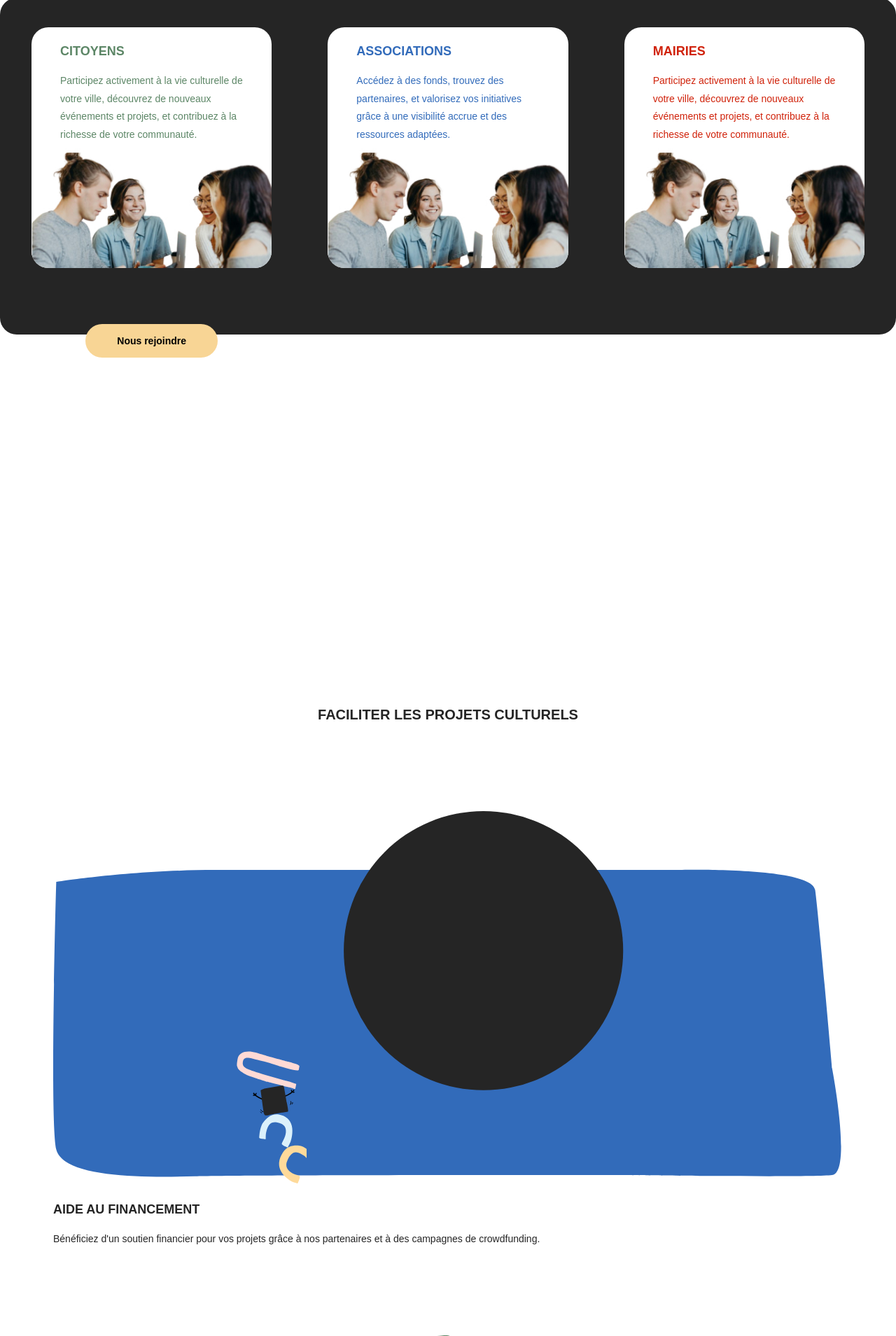
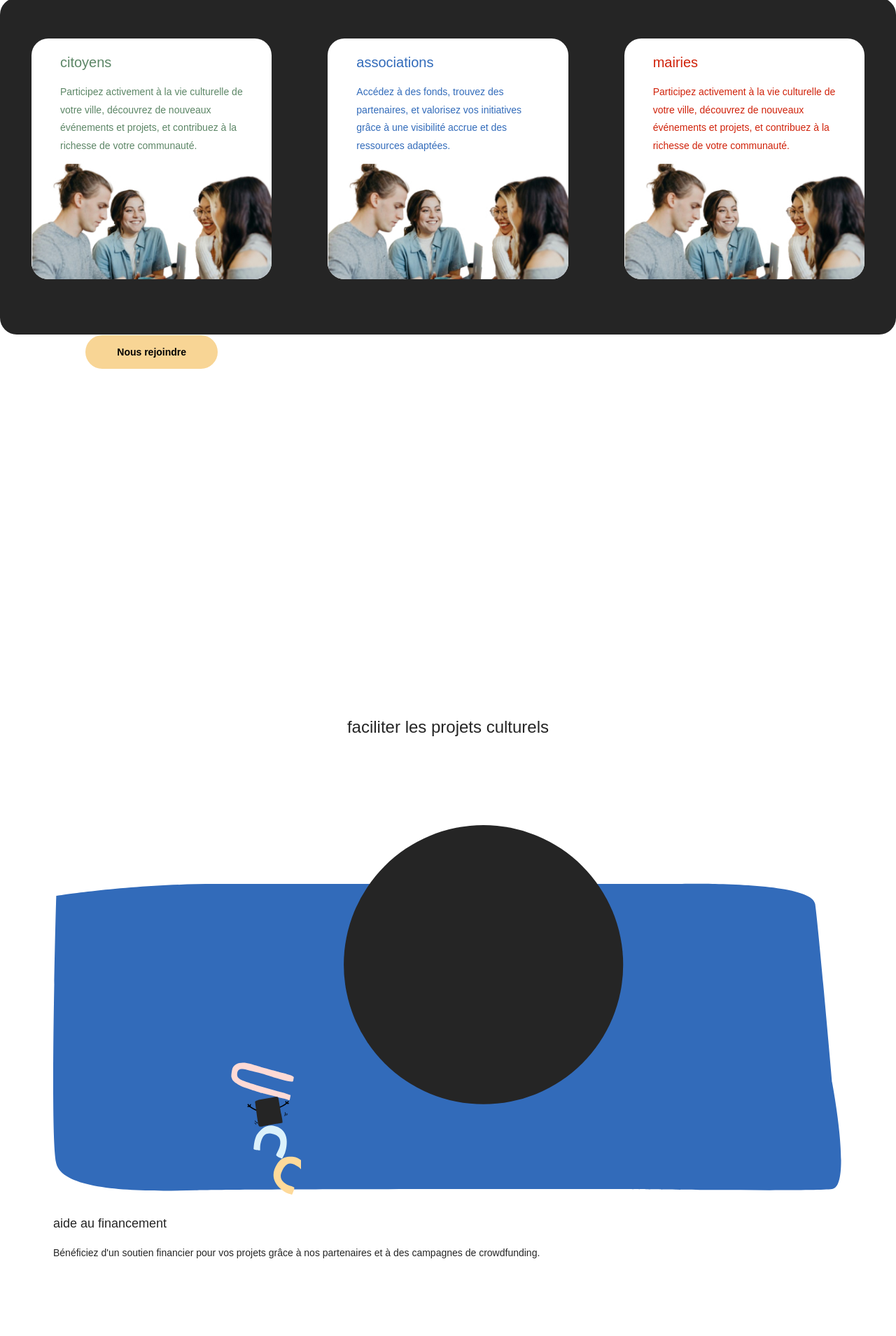
Before and after one commit to Quegrec/Compete_lean, a Symfony app: template templates/homepage.html.twig in a window 1280 px wide. Shown: the part 881-2790 px from the top of the page at 70% size. Run offline with Twig, Linux system fonts and the light colour scheme; the template is opened without the code that fills it, so the values that code supplies are empty; form fields are guessed from the names that the template uses; style sheets or scripts are compiled from the project's sources; some libraries are stand-ins or nearby versions.

Commit message:
sill work to do on mobile but need deploy

```diff
--- a/tailwind.config.js
+++ b/tailwind.config.js
@@ -24,8 +24,8 @@ module.exports = {
         'cover': 'cover',
       },
       fontFamily: {
-        title: ['THE BOLD FONT', 'sans-serif'],
-        body: ['Questrial', 'sans-serif'],
+        title: ['THEBOLDFONT', 'sans-serif'],
+        content: ['Questrial', 'sans-serif'],
         cta: ['Montserrat', 'sans-serif'],
       },
     },
--- a/templates/homepage.html.twig
+++ b/templates/homepage.html.twig
@@ -20,22 +20,23 @@
     </style>
 
     <div class="flex flex-col bg-landing bg-cover bg-center h-screen px-[55px]">
-        <h1 class="text-white font-title text-3xl font-bold my-[110px]">LA PLATEFORME DE DYNAMISATION CULTURELLE LOCALE</h1>
-        <p class="text-white font-body text-lg leading-[32.4px]">Notre mission est de créer des ponts entre les citoyens, les associations,
+        <h1 class="text-white font-title text-3xl my-[110px]">la plateforme de de dynamisation culturelle locale</h1>
+        <p class="text-white font-content text-lg leading-[32.4px]">Notre mission est de créer des ponts entre les citoyens, les associations,
         et les mairies pour valoriser et dynamiser la vie culturelle de chaque ville.</p>
         <button class="place-self-center bg-cta px-[45px] py-[14px] mt-16 rounded-full text-sm font-semibold font-cta">Nous rejoindre</button>
     </div>
+
     <div class="bg-primary rounded-3xl h-[481px] w-full absolute top-[878px] z-0"></div>
 
     <div class="relative flex flex-col mt-[-160px] z-10">
-        <h2 class="text-white font-title text-xl font-bold place-self-center py-[52px] px-[45px]">
-            POURQUOI NOUS REJOINDRE ?
+        <h2 class="text-white font-title text-xl place-self-center py-[52px] px-[45px]">
+            pourquoi nous rejoindre ?
         </h2>
         <div class="grid grid-cols-1 md:grid-cols-3 place-self-center mt-8 gap-20 py-[52px] px-[45px]">
             <div class="bg-white rounded-3xl flex flex-col">
                 <div class="px-[41px]">
-                    <h3 class="text-[#5C8666] font-title text-lg font-bold mt-5">CITOYENS</h3>
-                    <p class="text-[#5C8666] font-body text-sm mt-4 leading-[25.6px]">
+                    <h3 class="text-[#5C8666] font-title text-xl mt-5">citoyens</h3>
+                    <p class="text-[#5C8666] font-content text-sm mt-4 leading-[25.6px]">
                         Participez activement à la vie culturelle de votre ville, découvrez de nouveaux événements et projets,
                         et contribuez à la richesse de votre communauté.
                     </p>
@@ -44,8 +45,8 @@
             </div>
             <div class="bg-white rounded-3xl flex flex-col">
                 <div class="px-[41px]">
-                    <h3 class="text-[#326BBA] font-title text-lg font-bold mt-5">ASSOCIATIONS</h3>
-                    <p class="text-[#326BBA] font-body text-sm mt-4 leading-[25.6px]">
+                    <h3 class="text-[#326BBA] font-title text-xl mt-5">associations</h3>
+                    <p class="text-[#326BBA] font-content text-sm mt-4 leading-[25.6px]">
                         Accédez à des fonds, trouvez des partenaires, et valorisez vos initiatives grâce à une visibilité accrue et des ressources adaptées.
                     </p>
                 </div>
@@ -53,8 +54,8 @@
             </div>
             <div class="bg-white rounded-3xl flex flex-col">
                 <div class="px-[41px]">
-                    <h3 class="text-[#D0220A] font-title text-lg font-bold mt-5">MAIRIES</h3>
-                    <p class="text-[#D0220A] font-body text-sm mt-4 leading-[25.6px]">
+                    <h3 class="text-[#D0220A] font-title text-xl mt-5">mairies</h3>
+                    <p class="text-[#D0220A] font-content text-sm mt-4 leading-[25.6px]">
                         Participez activement à la vie culturelle de votre ville, découvrez de nouveaux événements et projets,
                         et contribuez à la richesse de votre communauté.
                     </p>
@@ -63,53 +64,53 @@
             </div>
             <button class="place-self-center bg-cta px-[45px] py-[14px] rounded-full text-sm font-semibold font-cta">Nous rejoindre</button>
         </div>
-        <img src="/img/pirouette.svg" alt="pirouette" class="absolute top-[1674px] left-[335px] h-[196px]">
+        <img src="/img/pirouette.svg" alt="pirouette" class="absolute top-[1674px] left-[327px] h-[196px]">
+    </div>
 
-    </div>
     <div class="flex flex-col text-primary mt-[444px] px-[76px] gap-[124px]">
-        <h2 class="text-primary font-title text-xl font-bold place-self-center">FACILITER LES PROJETS CULTURELS</h2>
+        <h2 class="text-primary font-title text-2xl place-self-center">faciliter les projets culturels</h2>
         <div class="flex flex-col">
             <img src="/img/bleu.svg" alt="bleu" class="mb-[32.12px]">
-            <h3 class="font-title text-lg font-bold">AIDE AU FINANCEMENT</h3>
-            <p class="font-body text-sm mt-4 leading-[25.6px]">
+            <h3 class="font-title text-lg">aide au financement</h3>
+            <p class="font-content text-sm mt-4 leading-[25.6px]">
                 Bénéficiez d'un soutien financier pour vos projets grâce à nos partenaires et à des campagnes de crowdfunding.
             </p>
         </div>
         <div class="flex flex-col">
             <img src="/img/vert.svg" alt="vert" class="mb-[32.12px] h-[218.66px]">
-            <h3 class="font-title text-lg font-bold">PROMOTION DES ÉVÉNEMENTS</h3>
-            <p class="font-body text-sm mt-4 leading-[25.6px]">
+            <h3 class="font-title text-lg">promotion des événements</h3>
+            <p class="font-content text-sm mt-4 leading-[25.6px]">
                 Faites connaître vos événements culturels auprès d'un large public.
             </p>
         </div>
         <div class="flex flex-col">
             <img src="/img/rouge.svg" alt="rouge" class="mb-[32.12px]">
-            <h3 class="font-title text-lg font-bold">RESSOURCES ET CONSEILS</h3>
-            <p class="font-body text-sm mt-4 leading-[25.6px]">
+            <h3 class="font-title text-lg">ressources et conseils</h3>
+            <p class="font-content text-sm mt-4 leading-[25.6px]">
                  Accédez à des ressources et des conseils pour développer et pérenniser vos projets culturels.
             </p>
         </div>
         <button class="place-self-center bg-cta px-[45px] py-[14px] rounded-full text-sm font-semibold font-cta">Je soutiens</button>
     </div>
 
-    <div class="bg-cards bg-cover bg-center h-[1354px] rounded-3xl mt-[124.76px]">
-        <div class="bg-white rounded-3xl grid grid-cols-1 md:grid-cols-3 place-self-center gap-20 mt-[124.44px] mx-[55px]">
-            <h2 class="font-title text-xl font-bold place-self-center py-[52px] px-[45px]">VALORISER ET SOUTENIR LA CULTURE LOCALE</h2>
-            <div class="bg-bleu bg-cover bg-center h-[247.09px] text-secondary">
-                <h3 class="font-title text-lg font-bold">LANCEZ VOTRE PROJET</h3>
-                <p class="font-body text-sm mt-4 leading-[25.6px]">
+    <div class="bg-cards bg-cover bg-center h-[1354px] rounded-3xl">
+        <div class="bg-white rounded-3xl flex flex-col place-self-center gap-10 mt-32 mx-[55px] relative top-[124.44px] pb-20">
+            <h2 class="font-title text-xl pt-[52px] px-[45px] text-center">valoriser et soutenir la culture locale</h2>
+            <div class="bg-bleu bg-cover bg-center h-[247.09px] text-secondary text-center align-middle">
+                <h3 class="font-title text-lg mt-16">lancez vos projets</h3>
+                <p class="font-content text-sm mt-4 leading-[25.6px]">
                     Présentez vos idées et trouvez le soutien nécessaire pour les concrétiser.
                 </p>
             </div>
-            <div class="bg-jaune bg-cover bg-center place-self-center h-[247.09px] text-primary">
-                <h3 class="font-title text-lg font-bold">SOUTENEZ DES INITIATIVES</h3>
-                <p class="font-body text-sm mt-4 leading-[25.6px]">
+            <div class="bg-jaune bg-cover bg-center h-[247.09px] text-primary text-center">
+                <h3 class="font-title text-lg mt-16">soutenez des initiatives</h3>
+                <p class="font-content text-sm mt-4 leading-[25.6px]">
                     Explorez les projets en cours et apportez votre contribution.
                 </p>
             </div>
-            <div class="bg-rouge bg-cover bg-center h-[247.09px] text-secondary">
-                <h3 class="font-title text-lg font-bold">COLLABORATIONS LOCALES</h3>
-                <p class="font-body text-sm mt-4 leading-[25.6px]">
+            <div class="bg-rouge bg-cover bg-center h-[247.09px] text-secondary text-center">
+                <h3 class="font-title text-lg mt-16">collaborations locales</h3>
+                <p class="font-content text-sm mt-4 leading-[25.6px]">
                     Trouvez des partenaires locaux pour développer des initiatives communes.
                 </p>
             </div>
@@ -118,7 +119,7 @@
     </div>
 
     <div class="bg-[#92929226] mt-[124px]">
-        <h2 class="font-title text-xl font-bold place-self-center py-[52px] px-[45px]">NOS FUTURS PARTENAIRES</h2>
+        <h2 class="font-title text-xl place-self-center py-[52px] px-[45px]">NOS FUTURS PARTENAIRES</h2>
         <div class="flex justify-between">
             <img src="/img/Ministère de la Culture.png" alt="Ministère de la culture">
             <img src="/img/anct.png" alt="Agence nationale de la cohésion des territoires">
@@ -127,7 +128,7 @@
     </div>
 
     <div class="flex flex-col bg-white mt-[124px] place-content-center">
-        <h2 class="font-title text-xl font-bold place-self-center py-[52px] px-[45px]">NOTRE GALERIE</h2>
+        <h2 class="font-title text-xl place-self-center py-[52px] px-[45px]">notre galerie</h2>
         <div class="grid grid-cols-1 md:grid-cols-3 place-self-center gap-20 py-[52px] px-[45px]">
             <img src="/img/galerie1.jpg" alt="galerie1" class="rounded-3xl">
             <img src="/img/galerie2.jpg" alt="galerie2" class="rounded-3xl">
@@ -136,12 +137,12 @@
         <button class="place-self-center bg-cta px-[45px] py-[14px] rounded-full text-sm font-semibold font-cta">Voir plus</button>
     </div>
 
-     <div class="container mx-auto rounded-3xl bg-custom-gradient text-primary text-center mt-16 sm:mt-48">
+     <div class="rounded-3xl bg-custom-gradient text-primary text-center mt-28 mx-2">
         <img src="/img/Tête icone.svg" alt="ci-gît Pablo Picassiette" class="px-[158px] py-[55px]">
-            <p class="text-4xl sm:text-6xl font-black p-8 leading-5">Pour en savoir plus rejoignez notre newsletter</p>
+        <p class="text-2xl font-title leading-5">Pour en savoir plus rejoignez notre newsletter</p>
         {{ form_start(form) }}
-                <div class="flex justify-center mb-6 sm:gap-16">
-                    {{ form_widget(form.email) }}
+            <div class="flex justify-center py-14 gap-4">
+                {{ form_widget(form.email, {'attr': {'class': 'rounded-full border border-black px-6 py-2 bg-transparent'}}) }}
                 <button type="submit" class="rounded-full border border-black px-6 py-2 bg-custom-gradient">S'inscrire</button>
             </div>
             <div class="text-red-500">
@@ -149,6 +150,5 @@
             </div>
         {{ form_end(form) }}
     </div>
-    </div>
 
 {% endblock %}
--- a/templates/shared/footer.html.twig
+++ b/templates/shared/footer.html.twig
@@ -1,18 +1,21 @@
 <footer class="py-8 mt-24 bg-cta">
-        <div class="max-w-screen-xl mx-auto px-4 sm:px-6 lg:px-8">
-            <div class="flex flex-col items-center justify-between space-y-8 lg:space-y-0 lg:flex-row lg:items-start lg:justify-between">
-                <div class="flex items-center lg:items-start">
-                    <a href="/" class="items-center space-x-3 rtl:space-x-reverse">
-                        <img src="img/CULTURALLY_V2_LOGO.svg" alt="CultuRally Logo"/>
+        <div class="max-w-screen-xl mx-auto px-4">
+            <div class="flex flex-col items-center justify-between space-y-8">
+                <div class="flex items-center px-8">
+                    <a href="/" class="items-center">
+                        <img src="img/CULTURALLY_V2_LOGO.svg" alt="CultuRally Logo" class="h-20">
                     </a>
-                        <p class="text-lg font-semibold text-[#00062F]">
+                        <p class="text-lg font-semibold text-primary w-[240px]">
                             CultuRally c’est la solution pour connecter nos zones rurales à une vie culturelle dynamique.
                         </p>
                     </div>
-                    <p class="text-xl font-bold text-[#00062F]">
+                    <p class="text-xl font-title text-primary px-16">
                         Découvrez et Participez a la Culture, Partout en France
                     </p>
-                    <div class="flex space-x-4 mt-4">
+                    <div class="flex mt-4 gap-[50px]">
+                        <a href="">
+                            <img src="img/instagram.svg" alt="Instagram" class="h-6 w-6">
+                        </a>
                         <a href="">
                             <img src="img/facebook.svg" alt="Facebook" class="h-6 w-6">
                         </a>
@@ -20,21 +23,18 @@
                             <img src="img/twitter.svg" alt="Twitter" class="h-6 w-6">
                         </a>
                         <a href="">
-                            <img src="img/instagram.svg" alt="Instagram" class="h-6 w-6">
-                        </a>
-                        <a href="">
                             <img src="img/linkedin.svg" alt="LinkedIn" class="h-6 w-6">
                         </a>
                     </div>
                     <div class="bg-primary text-cta w-screen flex flex-col items-center space-y-4 px-12 py-4">
-                        <h4 class="font-title font-bold text-lg">CONTACT</h4>
+                        <h4 class="font-title text-lg">contact</h4>
                         <ul class="flex justify-between space-x-2">
                             <li>A propos</li>
                             <li>Devenir partenaire</li>
                             <li>Profil</li>
                             <li>FAQ</li>
                         </ul>
-                        <h4 class="font-title font-bold text-lg">MENTIONS LÉGALES</h4>
+                        <h4 class="font-title text-lg">mentions légales</h4>
                         <ul class="grid grid-cols-2 gap-y-2">
                             <li>Conditions d'utilisation</li>
                             <li>Politique de confidentialité</li>
@@ -42,23 +42,6 @@
                             <li>Gérer mes préférences</li>
                         </ul>
                     </div>
-                    <div class="bg-primary text-cta w-screen px-16 flex flex-col items-center justify-center space-y-8 py-16">
-    <h4 class="font-title font-bold text-lg text-center">CONTACT</h4>
-    <ul class="flex justify-center space-x-8">
-        <li>A propos</li>
-        <li>Devenir partenaire</li>
-        <li>Profil</li>
-        <li>FAQ</li>
-    </ul>
-    <h4 class="font-title font-bold text-lg text-center">MENTIONS LÉGALES</h4>
-    <ul class="grid grid-cols-2 gap-x-4 gap-y-2 text-center">
-        <li>Conditions d'utilisation</li>
-        <li>Politique de confidentialité</li>
-        <li>Politique des cookies</li>
-        <li>Gérer mes préférences</li>
-    </ul>
-</div>
-
                     <p class="mt-4 text-lg font-semibold">Copyright &copy; 2024 culturally</p>
                 </div>
             </div>
--- a/templates/shared/header.html.twig
+++ b/templates/shared/header.html.twig
@@ -1,8 +1,7 @@
 <nav class="bg-background">
   <div class="max-w-screen-xl flex flex-wrap items-center justify-between mx-auto p-4">
     <a href="/" class="flex items-center space-x-3 rtl:space-x-reverse">
-        <img src="img/CULTURALLY_V2_LOGO.svg" class="h-8" alt="CultuRally Logo"/>
-        <span class="text-lg font-semibold text-[#00062F]">CultuRally</span>
+        <img src="img/CULTURALLY_V2_LOGO.svg" class="h-12" alt="CultuRally Logo">
     </a>
     <button data-collapse-toggle="navbar-default" type="button" class="inline-flex items-center p-2 w-10 h-10 justify-center text-sm text-gray-500 rounded-lg md:hidden hover:bg-gray-100 focus:outline-none focus:ring-2 focus:ring-gray-200" aria-controls="navbar-default" aria-expanded="false">
         <span class="sr-only">Open main menu</span>
```
Also changed, not shown: assets/styles/fonts.css (+20 -1 lines), assets/fonts/Montserrat-SemiBold.ttf (added), assets/fonts/Questrial-Regular.ttf (added), public/img/CULTURALLY_V2_LOGO.svg, public/img/VectorJaune.svg, 1 other file. Lines whose indentation alone changed are shown as unchanged.
